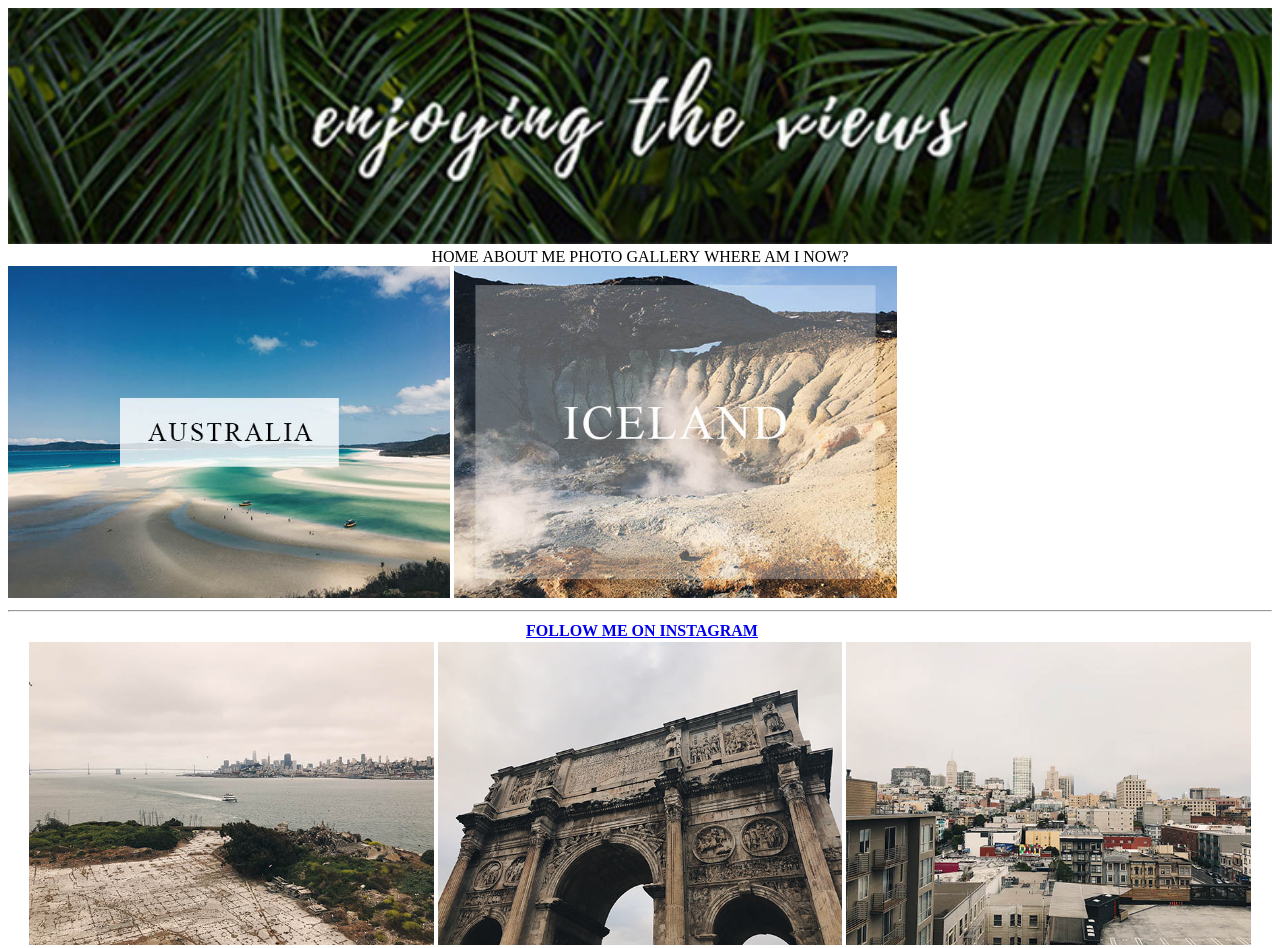
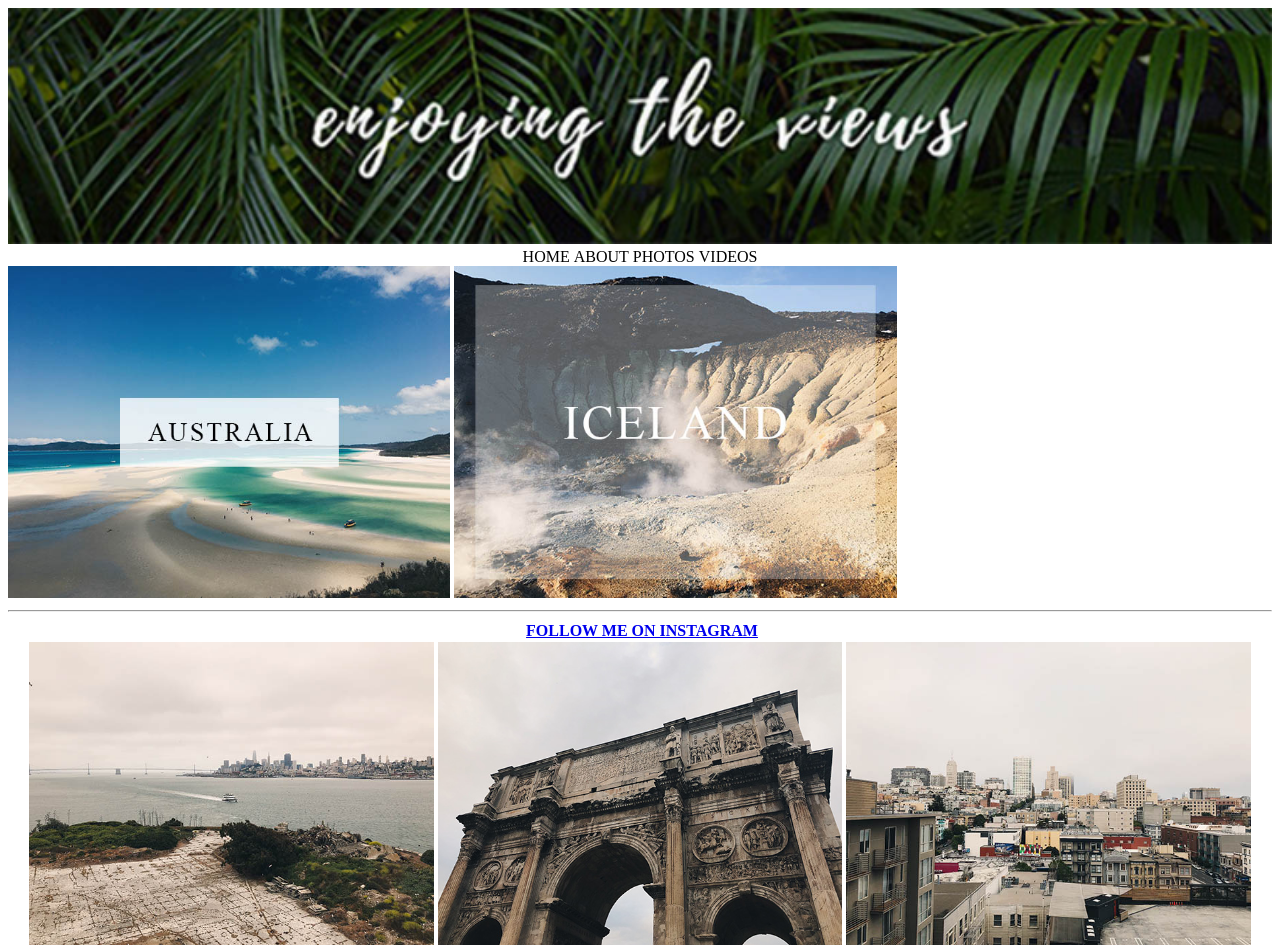
Before and after one commit to alyssaoverton/IDM221Final, a plain HTML site: page Documentation/index.html in a window 1280 px wide. Drawn offline with Linux system fonts and the light colour scheme.

Commit message:
Update index.html

```diff
--- a/Documentation/index.html
+++ b/Documentation/index.html
@@ -22,9 +22,9 @@
           <center>
         <ul>
           <li><a href="#home">Home</a></li>
-          <li><a href="#about">About Me</a></li>
-         <li><a href="#photogallery">Photo Gallery</a></li>
-          <li><a href="#whereamInow">Where Am I Now?</a></li>
+          <li><a href="#about">About</a></li>
+         <li><a href="#photogallery">Photos</a></li>
+          <li><a href="#whereamInow">Videos</a></li>
         </ul>
       </center>
         </nav>
```
